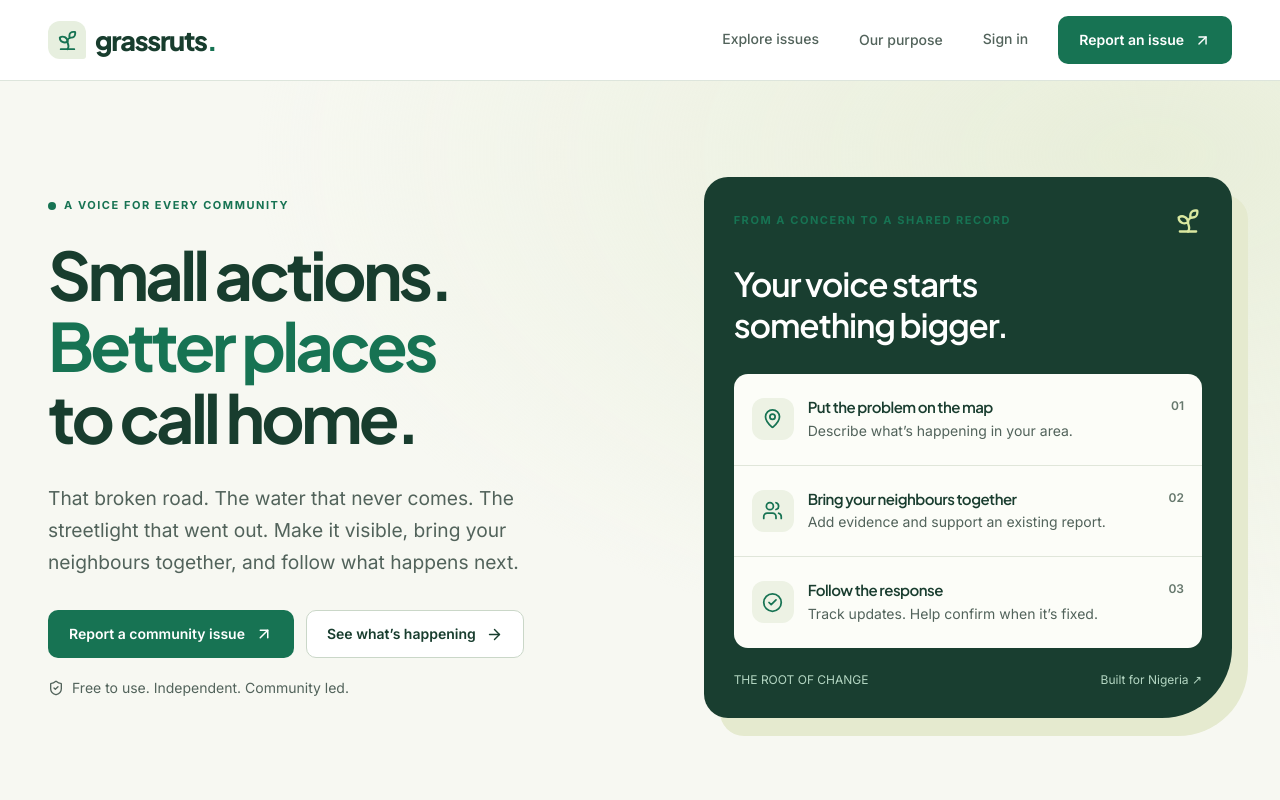
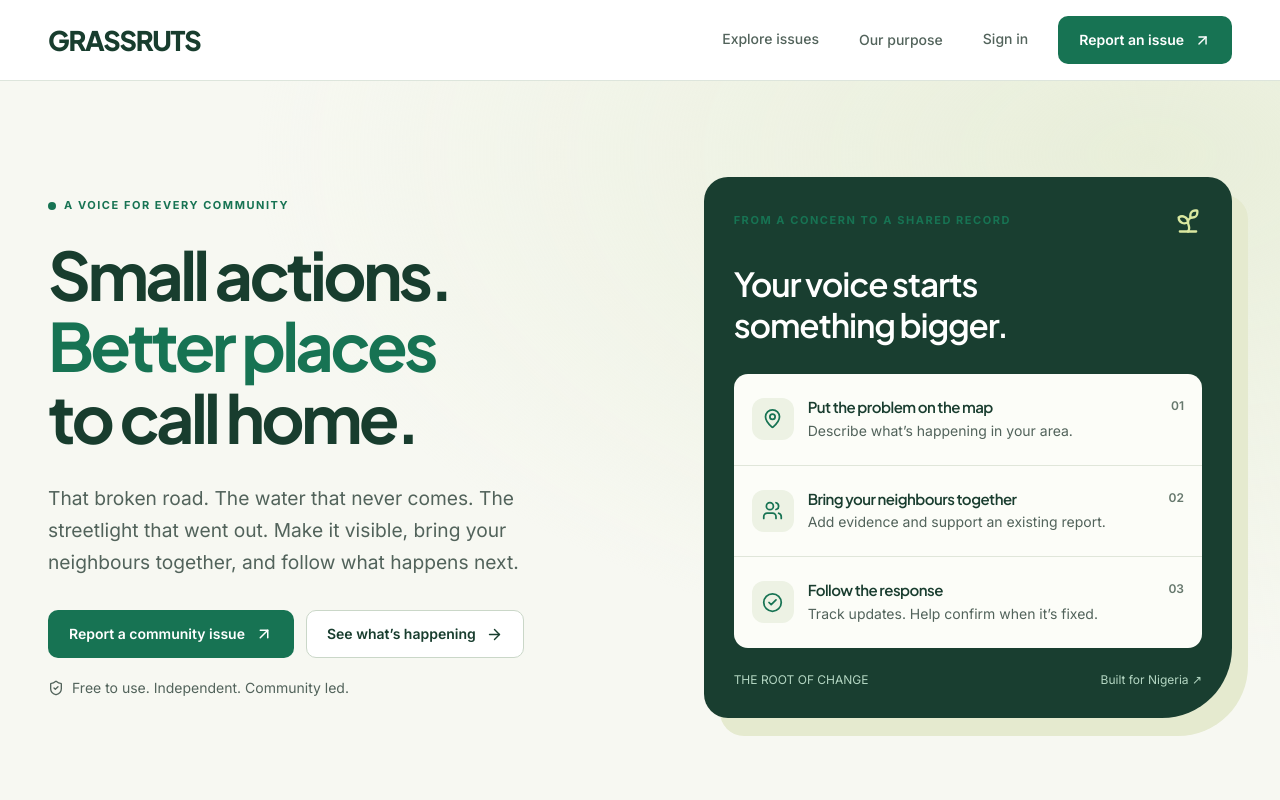
Before and after one commit to Allensamm/GrassRuts, a Next.js app: page / in a window 1280 px wide. Shown: the top 800 px of the page. Built offline with nearby package versions, Linux system fonts and the light colour scheme; no server answers; the database is empty.

Commit message:
Use a text-only GRASSRUTS wordmark

```diff
--- a/app/globals.css
+++ b/app/globals.css
@@ -467,7 +467,6 @@
 .brand {
   display: inline-flex;
   align-items: center;
-  gap: 9px;
   color: #183d2e;
   font-family: var(--font-display), sans-serif;
   font-weight: 800;
@@ -475,26 +474,8 @@
   letter-spacing: -1.3px;
   line-height: 1;
 }
-.brand-mark {
-  display: grid;
-  place-items: center;
-  width: 38px;
-  height: 38px;
-  border-radius: 12px 12px 3px 12px;
-  background: #e7efdf;
-  color: #177353;
-}
-.brand-period {
-  color: #177353;
-}
 .brand-light {
   color: white;
-}
-.brand-light .brand-mark {
-  background: #dae8a0;
-}
-.brand-light .brand-period {
-  color: #dae8a0;
 }
 .nav-link {
   padding: 10px;
--- a/components/layout/Brand.tsx
+++ b/components/layout/Brand.tsx
@@ -1,5 +1,4 @@
 import Link from 'next/link'
-import { Sprout } from 'lucide-react'
 
 export function Brand({ light = false }: { light?: boolean }) {
   return (
@@ -8,12 +7,7 @@
       className={`brand ${light ? 'brand-light' : ''}`}
       aria-label="Grassruts home"
     >
-      <span className="brand-mark">
-        <Sprout size={23} strokeWidth={2} />
-      </span>
-      <span>
-        grassruts<span className="brand-period">.</span>
-      </span>
+      GRASSRUTS
     </Link>
   )
 }
```
